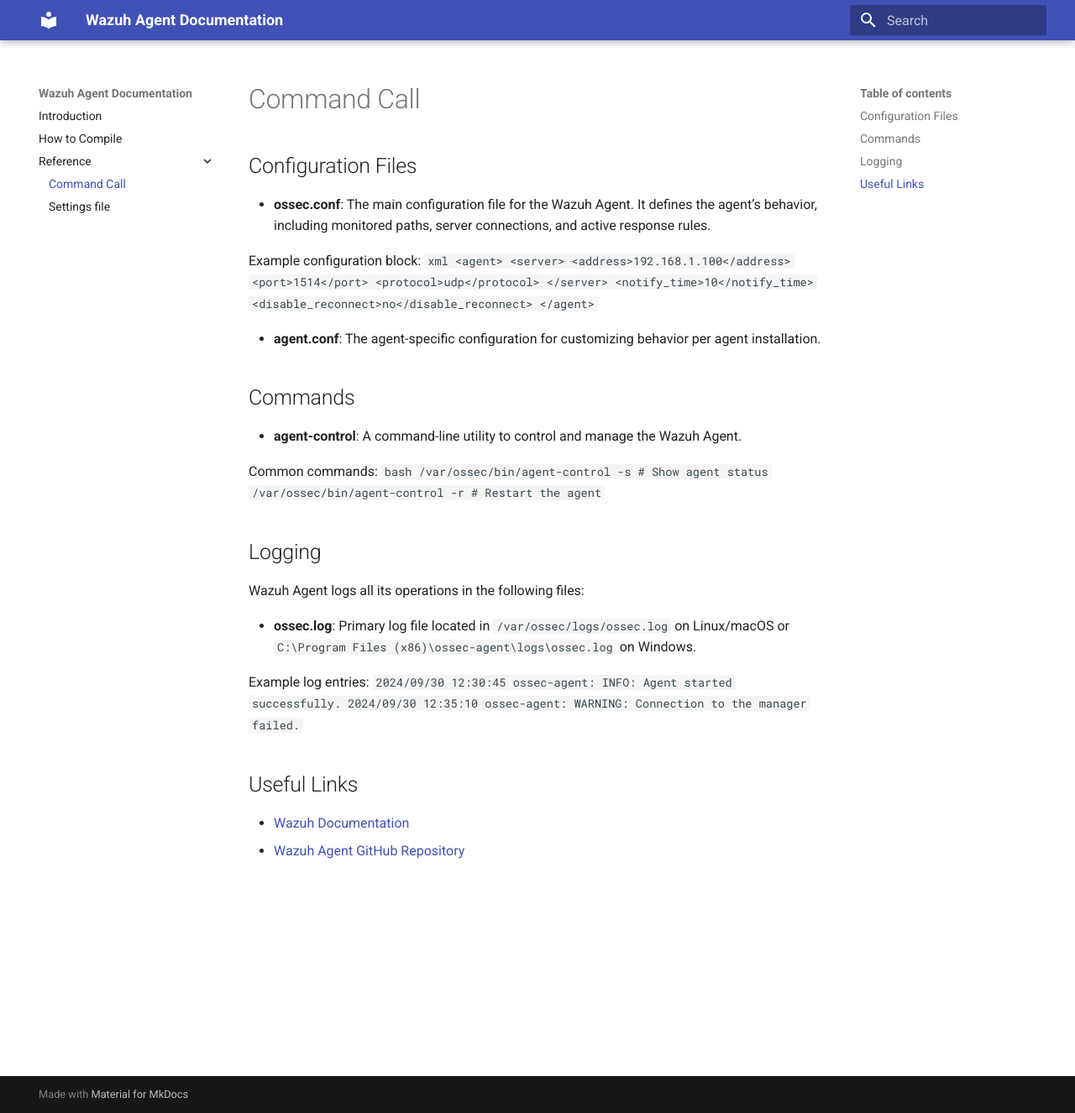
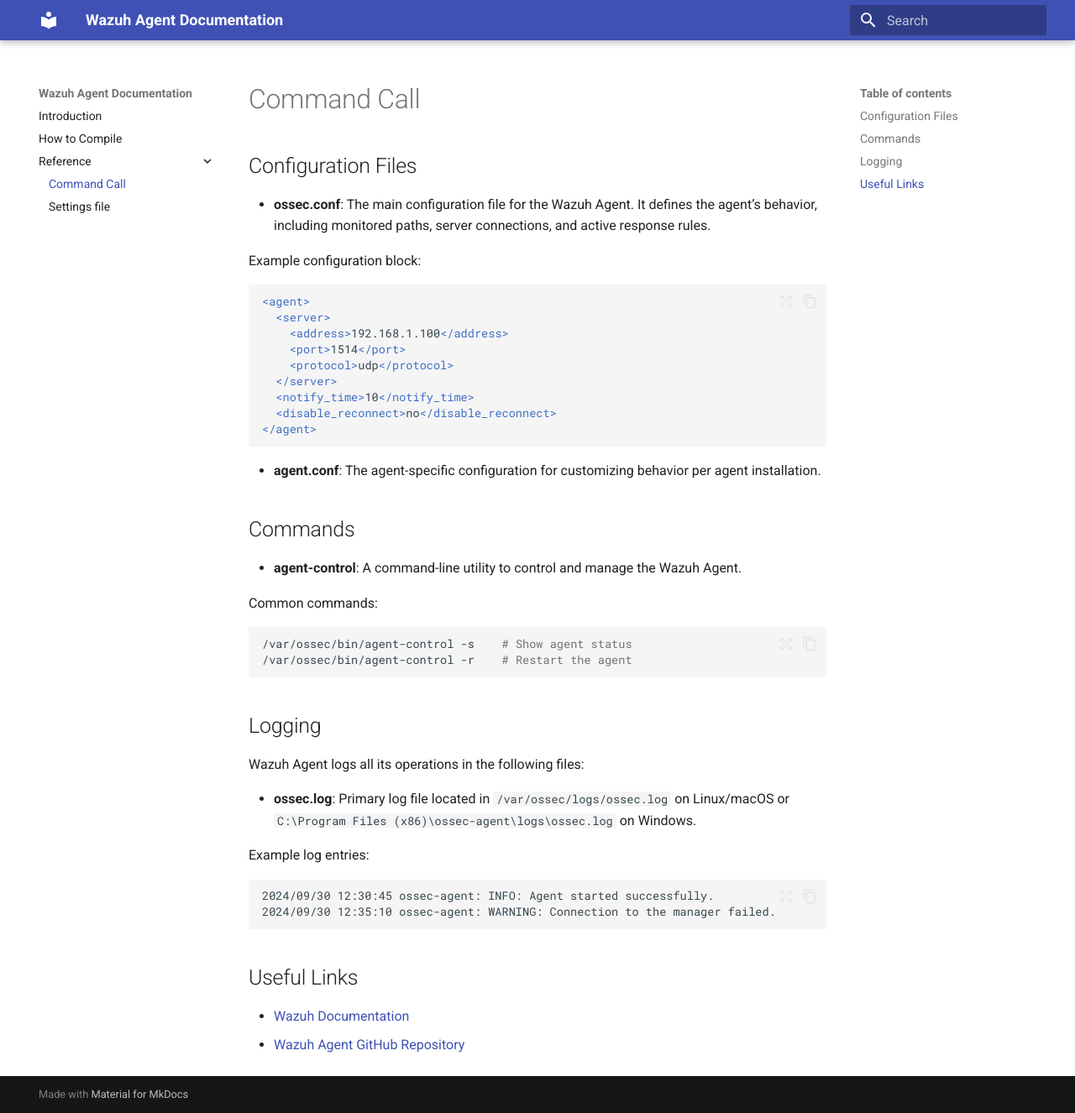
Before and after one commit to vikman90/legendary-spork, an MkDocs documentation site: the page built from docs/reference/command.md, in a window 1280 px wide and 1326 px high. Shown: the whole window at 84% size. Built offline with MkDocs 1.6.1 and Material for MkDocs 9.7.7, drawn with Linux system fonts in a browser that asks for light colours.

Commit message:
feat: support code blocks

```diff
--- a/mkdocs.yml
+++ b/mkdocs.yml
@@ -2,3 +2,15 @@
 
 theme:
   name: material
+  features:
+    - content.code.copy
+    - content.code.select
+
+markdown_extensions:
+  - pymdownx.highlight:
+      anchor_linenums: true
+      line_spans: __span
+      pygments_lang_class: true
+  - pymdownx.inlinehilite
+  - pymdownx.snippets
+  - pymdownx.superfences
```
